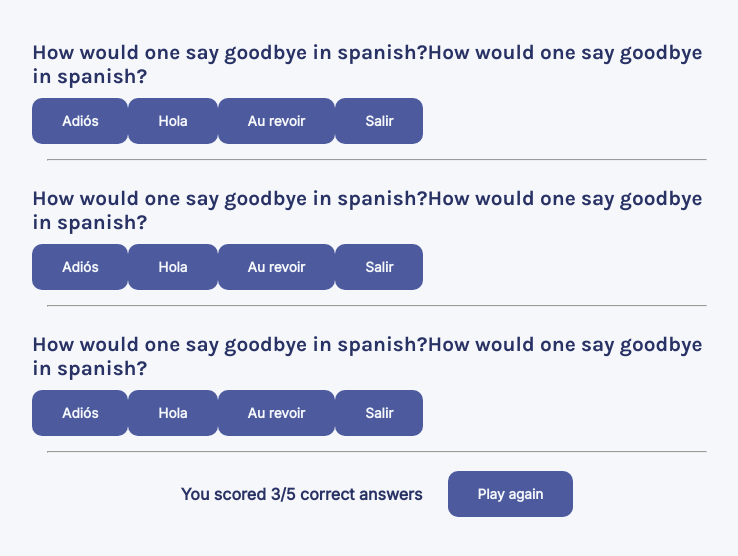
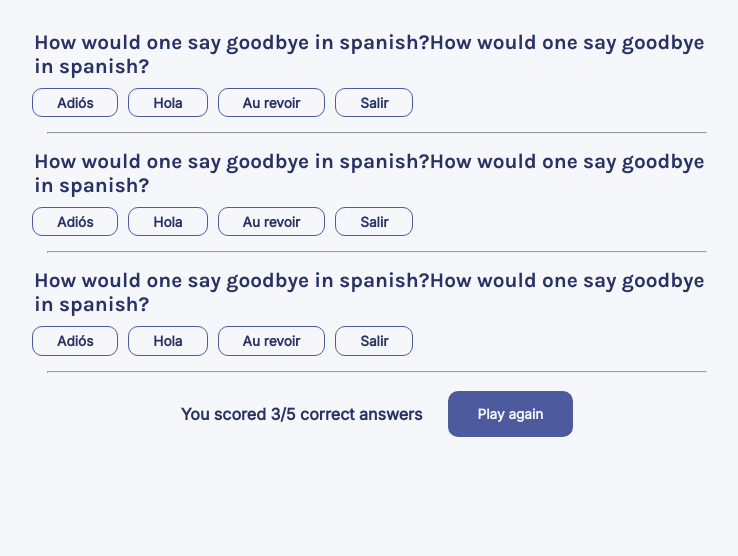
Before and after one commit to donatmarton/learning-react, a React (Create React App) app in the folder quizzical/: page / in a window 1280 px wide. Both pictures are taken after a click on the button "Start quiz". Shown: the top 556 px of the page, without its empty margins (263-1001 px from the left). Built offline with nearby package versions, Linux system fonts and the light colour scheme.

Commit message:
questions are radio buttons and are styled

```diff
--- a/quizzical/src/components/QuizQuestion.js
+++ b/quizzical/src/components/QuizQuestion.js
@@ -1,15 +1,52 @@
 import React from "react";
 
-export default function QuizQuestion() {
+export default function QuizQuestion(props) {
   return (
     <div className="quiz--question">
-      <h2 className="quiz--question-text">How would one say goodbye in spanish?How would one say goodbye in spanish?</h2>
-      <div className="quiz--answer-field">
-        <button className="quiz--answer">Adiós</button>
-        <button className="quiz--answer">Hola</button>
-        <button className="quiz--answer">Au revoir</button>
-        <button className="quiz--answer">Salir</button>
-      </div>
+      <fieldset className="quiz--question">
+        <legend className="quiz--question-text">How would one say goodbye in spanish?How would one say goodbye in spanish?</legend>
+        <div className="quiz--answer-radios">
+          <input
+            type="radio"
+            id={"question"+props.id+"answer1"}
+            name={"question"+props.id}
+            value="unemployed"
+            // checked={}
+            // onChange={}
+          />
+          <label htmlFor={"question"+props.id+"answer1"}>Adiós</label>
+
+          <input
+            type="radio"
+            id={"question"+props.id+"answer2"}
+            name={"question"+props.id}
+            value="unemployed"
+            // checked={}
+            // onChange={}
+          />
+          <label htmlFor={"question"+props.id+"answer2"}>Hola</label>
+
+          <input
+            type="radio"
+            id={"question"+props.id+"answer3"}
+            name={"question"+props.id}
+            value="unemployed"
+            // checked={}
+            // onChange={}
+          />
+          <label htmlFor={"question"+props.id+"answer3"}>Au revoir</label>
+
+          <input
+            type="radio"
+            id={"question"+props.id+"answer4"}
+            name={"question"+props.id}
+            value="unemployed"
+            // checked={}
+            // onChange={}
+          />
+          <label htmlFor={"question"+props.id+"answer4"}>Salir</label>
+        </div>
+      </fieldset>
       <hr/>
     </div>
   )
--- a/quizzical/src/components/QuizScreen.js
+++ b/quizzical/src/components/QuizScreen.js
@@ -4,9 +4,9 @@ import QuizQuestion from "./QuizQuestion";
 export default function QuizScreen() {
   return (
     <div className="screen quiz--container">
-      <QuizQuestion />
-      <QuizQuestion />
-      <QuizQuestion />
+      <QuizQuestion id={1} />
+      <QuizQuestion id={2} />
+      <QuizQuestion id={3} />
 
       <div className="quiz--controls">
         <p className="quiz--result">You scored 3/5 correct answers</p>
--- a/quizzical/src/style.css
+++ b/quizzical/src/style.css
@@ -67,10 +67,37 @@ button{
 
 /* Quiz questions */
 
+.quiz--question {
+  border: 0;
+  margin: 0;
+  padding: 0;
+}
 .quiz--question-text {
   font-size: 1.3rem;
   margin: 10px 0;
 }
+
+.quiz--answer-radios {
+  display: flex;
+  gap: 10px;
+}
+.quiz--answer-radios > input {
+  display: none;
+}
+.quiz--answer-radios > label {
+  cursor: pointer;
+  font-family: 'Inter', sans-serif;
+  font-weight: 600;
+  font-size: 0.85rem;
+  border: 1px solid #4D5B9E;
+  border-radius: 10px;
+  padding: .35rem 1.5rem;
+}
+.quiz--answer-radios>input:checked + label {
+  background-color: #D6DBF5;
+  border: none;
+}
+
 hr {
   color: #DBDEF0;
   margin: 15px;
```
